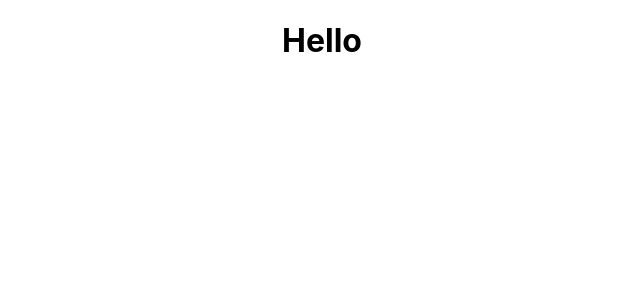
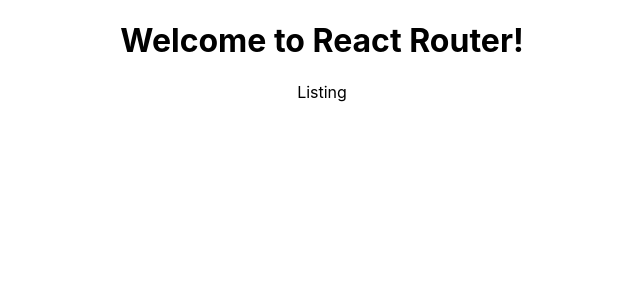
Before and after one commit to Sandrafongshurui/Airbnb, a React (Create React App) app in the folder react-airbnb/: page /listings/1 in a window 1280 px wide. Shown: the top 300 px of the page, without its empty margins (318-958 px from the left). Built offline with nearby package versions, Linux system fonts and the light colour scheme.

Commit message:
feat: added listing folder component

```diff
--- a/react-airbnb/package.json
+++ b/react-airbnb/package.json
@@ -8,6 +8,7 @@
     "@testing-library/user-event": "^13.5.0",
     "react": "^18.2.0",
     "react-dom": "^18.2.0",
+    "react-router-dom": "^6.3.0",
     "react-scripts": "5.0.1",
     "web-vitals": "^2.1.4"
   },
--- a/react-airbnb/src/App.js
+++ /dev/null
@@ -1,11 +0,0 @@
-import "./App.css";
-
-function App() {
-    return (
-        <div className="App">
-            <h1>Hello</h1>
-        </div>
-    );
-}
-
-export default App;
--- /dev/null
+++ b/react-airbnb/src/App.jsx
@@ -0,0 +1,17 @@
+import "./App.css";
+import { Routes, Route, Link } from "react-router-dom";
+import React from "react";
+import Listing from "./components/listing/Listing";
+
+function App() {
+    return (
+        <div className="App">
+            <h1>Welcome to React Router!</h1>
+            <Routes>
+                <Route path="/listings/:listingId" element={<Listing />} />
+            </Routes>
+        </div>
+    );
+}
+
+export default App;
--- /dev/null
+++ b/react-airbnb/src/components/listing/Listing.jsx
@@ -0,0 +1,7 @@
+import React from "react";
+
+const Listing = () => {
+    return <div>Listing</div>;
+};
+
+export default Listing;
--- a/react-airbnb/src/index.js
+++ b/react-airbnb/src/index.js
@@ -2,10 +2,13 @@
 import ReactDOM from "react-dom/client";
 import "./index.css";
 import App from "./App";
+import { BrowserRouter } from "react-router-dom";
 
 const root = ReactDOM.createRoot(document.getElementById("root"));
 root.render(
     <React.StrictMode>
-        <App />
+        <BrowserRouter>
+            <App />
+        </BrowserRouter>
     </React.StrictMode>
 );
```
Also changed, not shown: 1 other file (tests, documents, lock files or other folders).
